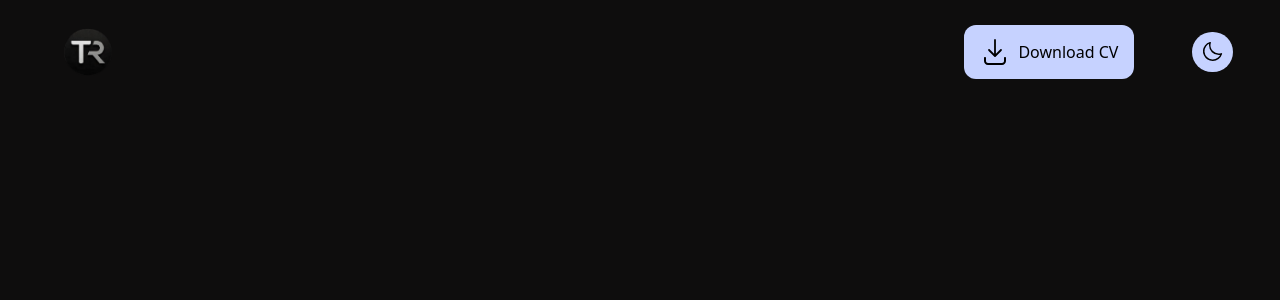
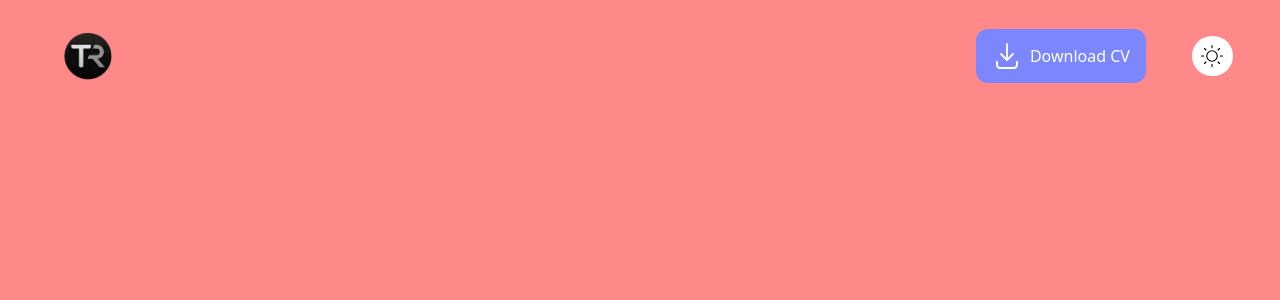
Before and after one commit to Roman-elli/my-portfolio, a React (Vite) app: page / in a window 1280 px wide. Shown: the top 300 px of the page. Built offline with nearby package versions, Linux system fonts and the light colour scheme.

Commit message:
update(create-header-component): finishing header functionalities Changes made:     - Finishing header design     - Allow light/dark mode button change background

```diff
--- a/src/App.tsx
+++ b/src/App.tsx
@@ -2,12 +2,21 @@ import Header from "./components/header/Header.tsx";
 import { useState } from "react";
 
 function App() {
-  const [insLightMode, setInsLightMode] = useState(true);
-  const toggleMode = () => setInsLightMode(!insLightMode);
+  const [mode, setMode] = useState<"light" | "dark" | "animating">("light");
+
+  const toggleMode = () => {
+    setMode((prev) => (prev === "light" ? "dark" : "light"));
+  };
 
   return (
-    <div className="w-screen h-screen bg-[#0E0D0D]">
-      <Header isLightMode={insLightMode} toggleMode={toggleMode} />
+    <div
+      className={`
+        w-screen h-screen
+        ${mode === "light" ? "bg-[#FF8888]" : ""}
+        ${mode === "dark" ? "bg-[#06001D]" : ""}
+      `}
+    >
+      <Header mode={mode} toggleMode={toggleMode} />
     </div>
   );
 }
--- a/src/components/header/Header.tsx
+++ b/src/components/header/Header.tsx
@@ -3,13 +3,13 @@ import { RxDownload } from "react-icons/rx";
 import MyLogo from "./../../../public/my-logo.png";
 
 type HeaderProps = {
-  isLightMode: boolean;
+  mode: "light" | "dark" | "animating";
   toggleMode: () => void;
 };
 
-function Header({ isLightMode, toggleMode }: HeaderProps) {
+function Header({ mode, toggleMode }: HeaderProps) {
   return (
-    <div className="flex flex-row w-full h-[13%]">
+    <div className="flex flex-row w-full h-[14%] fixed">
       <div className="w-1/2 flex items-center pl-[5%]">
         <img
           src={MyLogo}
@@ -17,10 +17,18 @@ function Header({ isLightMode, toggleMode }: HeaderProps) {
           className="w-1/12 hover:w-1/11 transition-all duration-300"
         />
       </div>
-      <div className="w-1/2 flex justify-end items-center gap-[10%] pr-[5%]">
+      <div className="w-1/2 flex justify-end items-center gap-[8%] pr-[5%]">
         <div>
-          <button className="relative group flex items-center bg-indigo-200 px-4 py-3 rounded-xl hover:scale-103 transition-all active:scale-98 overflow-hidden hover:text-orange-500">
-            <span className=" absolute top-[200%] left-0 w-full h-full bg-white rounded-[50%] group-hover:top-0 transition-all duration-700 scale-150 z-0"></span>
+          <button
+            className="
+              relative group flex items-center px-4 py-3 rounded-xl transition-all duration-400 overflow-hidden
+              bg-indigo-400
+              text-white
+              hover:scale-103 hover:text-black/50
+              active:scale-95
+              "
+          >
+            <span className="absolute top-[200%] left-0 w-full h-full bg-white rounded-[50%] group-hover:top-0 transition-all ease-in-out duration-800 scale-150 z-0"></span>
 
             <div className="flex items-center gap-2 z-10">
               <RxDownload size={30} />
@@ -30,10 +38,12 @@ function Header({ isLightMode, toggleMode }: HeaderProps) {
         </div>
         <div>
           <button
-            className="p-[35%] bg-indigo-200 rounded-full transition-all duration-300 hover:scale-108  hover:shadow-white hover:shadow hover:text-orange-500 active:scale-95"
+            className="p-[35%] bg-white rounded-full transition-all duration-200 hover:scale-110 hover:text-white hover:bg-indigo-400 active:scale-100"
             onClick={toggleMode}
+            disabled={mode === "animating"}
           >
-            {isLightMode ? <PiMoon size={24} /> : <PiSunLight size={24} />}
+            {mode === "light" && <PiSunLight size={24} />}
+            {mode === "dark" && <PiMoon size={24} />}
           </button>
         </div>
       </div>
```
